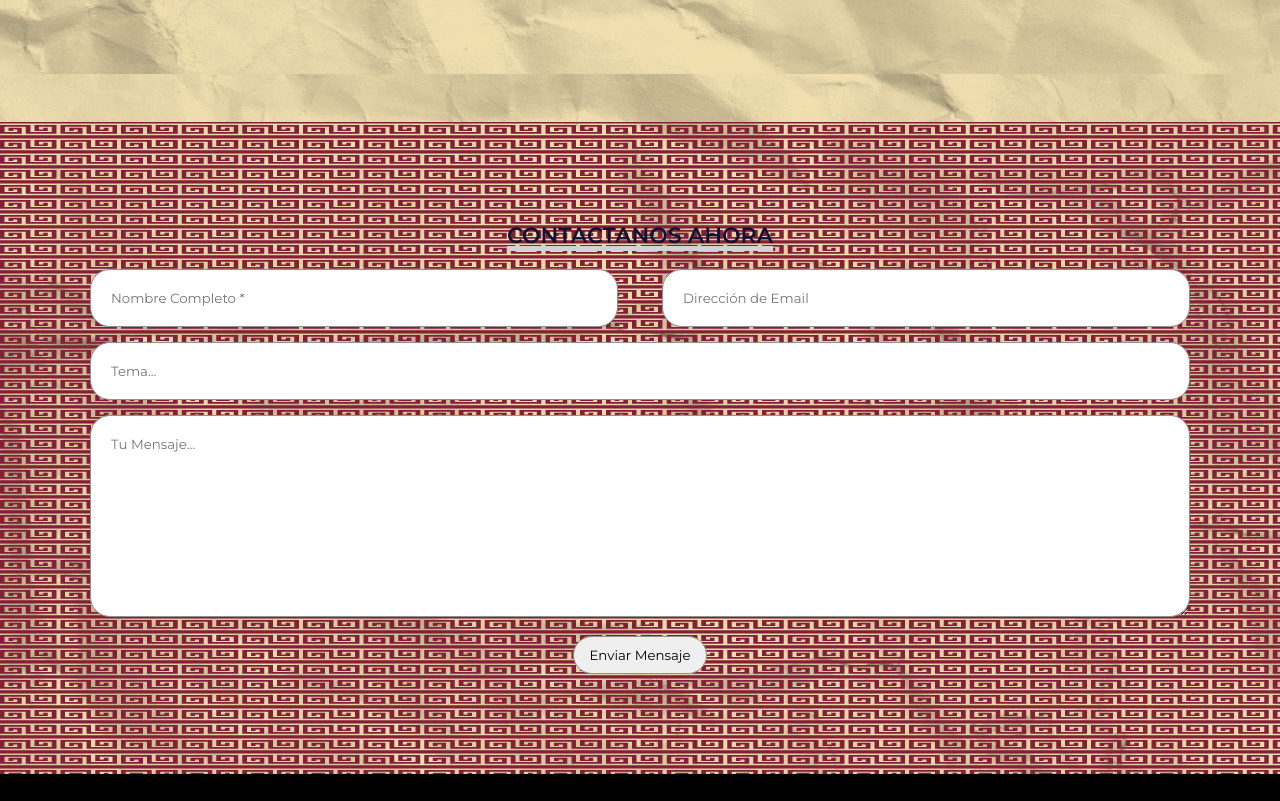
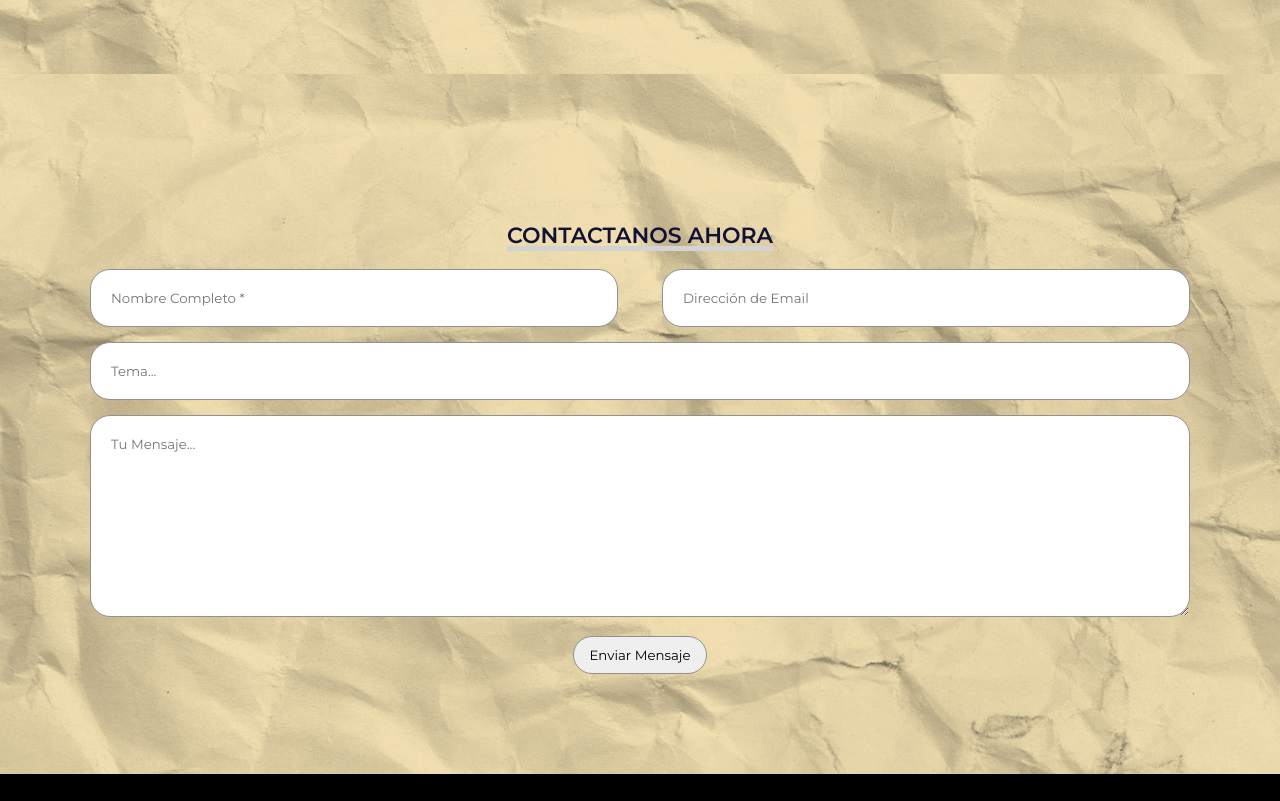
Before and after one commit to efsdfsdgg/molcajete-, a plain HTML site: page index.html in a window 1280 px wide. Shown: the part 2086-2887 px from the top of the page. Drawn offline with Linux system fonts and the light colour scheme.

Commit message:
Update estilo.css

```diff
--- a/estilo.css
+++ b/estilo.css
@@ -315,7 +315,6 @@
 
         #contacto {
             padding: 100px 15px;
-            background: url("img/Greca.png");
         }
 
         #contacto .titulo-seccion {
```
